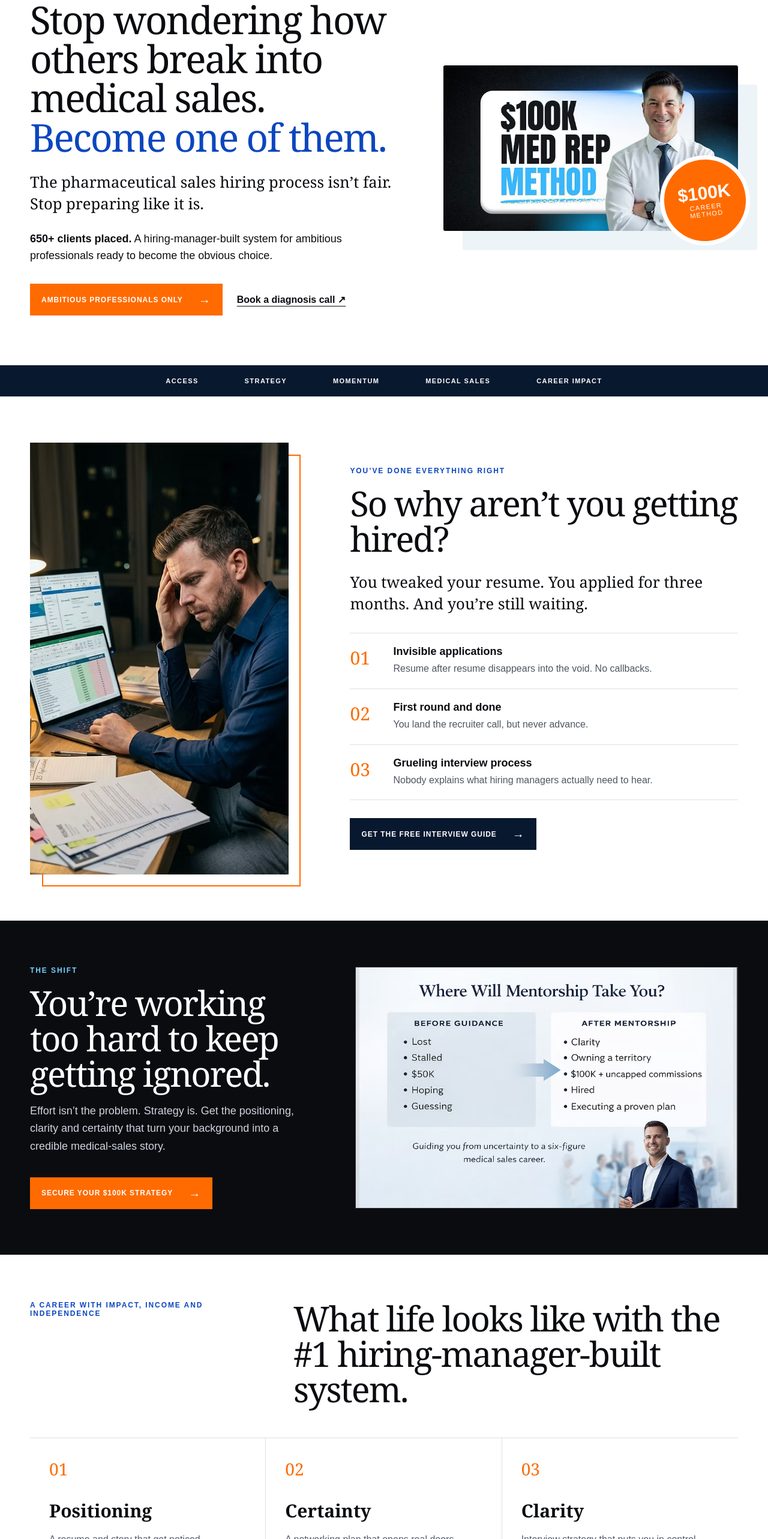
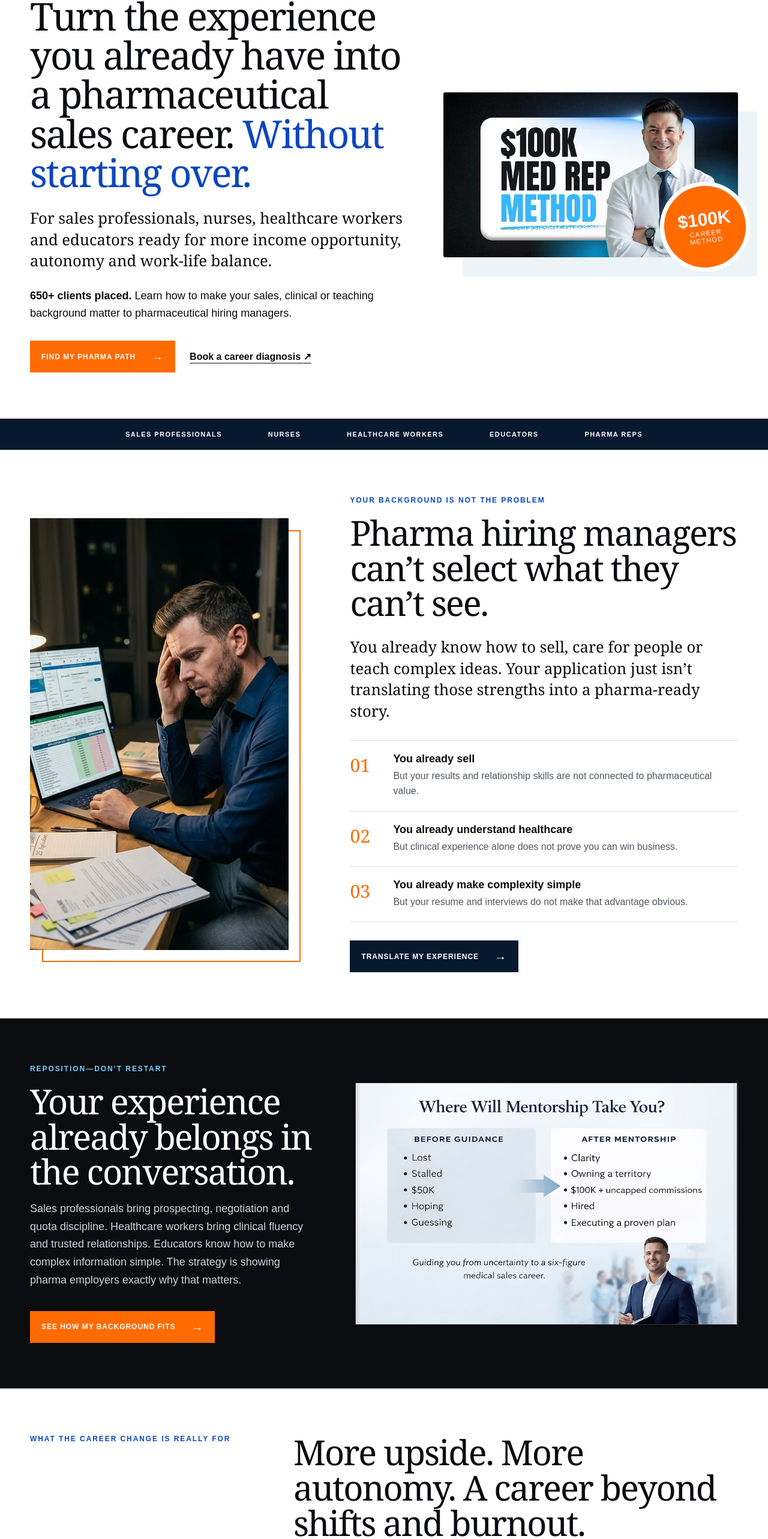
Before and after one commit to shaneemoret/jebb-pharmacoach-website, a React (Vite) app: page / in a window 1280 px wide. Shown: the part 191-2757 px from the top of the page at 60% size. Built offline with nearby package versions, Linux system fonts and the light colour scheme.

Commit message:
Rewrite site copy for owner-stated pharma ICP

```diff
--- a/index.html
+++ b/index.html
@@ -3,14 +3,14 @@
   <head>
     <meta charset="UTF-8" />
     <meta name="viewport" content="width=device-width, initial-scale=1.0" />
-    <meta name="description" content="Medical sales career coaching from The Pharma Coach. Build the access, strategy and momentum to compete for high-paying pharmaceutical and medical-device sales roles." />
+    <meta name="description" content="Pharmaceutical sales career coaching for sales professionals, nurses, healthcare workers and educators ready to turn their experience into a pharma career." />
     <meta name="theme-color" content="#0a0c10" />
     <meta property="og:title" content="The Pharma Coach | Break Into Medical Sales" />
-    <meta property="og:description" content="Stop wondering how others break into medical sales. Become one of them." />
+    <meta property="og:description" content="Turn the experience you already have into a pharmaceutical sales career—without starting over." />
     <meta property="og:type" content="website" />
     <meta property="og:image" content="assets/source/4310ea7e87b3a0cc-decoded.png" />
     <link rel="alternate" type="text/markdown" href="index.md" />
-    <title>How to Get Hired in Pharmaceutical Sales | The Pharma Coach</title>
+    <title>Break Into Pharmaceutical Sales | The Pharma Coach</title>
   </head>
   <body>
     <div id="root"></div>
--- a/src/App.jsx
+++ b/src/App.jsx
@@ -3,16 +3,16 @@ import { useState } from "react";
 const A = `${import.meta.env.BASE_URL}assets/source/`;
 
 const programs = [
-  { tier: "Break in", name: "Fast Track Academy", price: "$899", note: "Self-paced path to enter medical sales in 10 weeks.", href: "https://medrepcollege.com/fast-track-checkout", cta: "Get hired fast" },
-  { tier: "Most popular", name: "Mastermind Accelerator", price: "$2,499", note: "Weekly structure, strategy, mentorship and accountability.", href: "https://medrepcollege.com/accelerator-checkout-page", cta: "Accelerate my career", featured: true },
-  { tier: "Elite", name: "VIP Signature Access", price: "$5,799", note: "High-touch mentorship and a customized career strategy.", href: "https://medrepcollege.com/vip-access", cta: "Get VIP access" },
+  { tier: "Self-paced", name: "Fast Track Academy", price: "$899", note: "A focused path for turning your current experience into a pharmaceutical-sales job search.", href: "https://medrepcollege.com/fast-track-checkout", cta: "Start my pharma path" },
+  { tier: "Most popular", name: "Mastermind Accelerator", price: "$2,499", note: "Weekly strategy, mentorship and accountability as you pursue pharmaceutical-sales roles.", href: "https://medrepcollege.com/accelerator-checkout-page", cta: "Get guided support", featured: true },
+  { tier: "High touch", name: "VIP Signature Access", price: "$5,799", note: "A customized pharmaceutical-sales career strategy with direct, high-touch mentorship.", href: "https://medrepcollege.com/vip-access", cta: "Explore VIP support" },
 ];
 
 const objections = [
-  ["I don’t have sales experience.", "The method starts with the experience you already have and teaches you how to position it for medical-sales hiring managers."],
-  ["I can’t afford it right now.", "Choose the path that matches your current stage. Each option links to the current official enrollment page and its available payment terms."],
-  ["I’ve already tried coaching and it didn’t work.", "This system is built around medical-sales access, interview strategy and accountable execution—not generic job-search advice."],
-  ["What if I still don’t get hired?", "Use the diagnosis call to review fit, readiness and the right level of support before you enroll."],
+  ["Do I need pharmaceutical or healthcare experience?", "No. Jebb identified strong-fit clients in traditional sales, healthcare and education. The work is translating the experience you already have into the evidence pharmaceutical hiring managers need to see."],
+  ["I’m a nurse or healthcare professional. How does my background translate?", "Your clinical fluency, provider relationships, patient communication and ability to make complex information understandable can become a strong pharmaceutical-sales story. The missing piece is commercial positioning and sales strategy."],
+  ["I already work in sales. Why am I not breaking in?", "Selling skill alone does not explain your fit for pharma. You need a focused story that connects your results, relationship skills, degree and ability to learn clinical information to the role you want."],
+  ["How do I know pharma fits me better than medical device?", "Pharma often fits people who enjoy science, clinical relationships and making complex information simple. Device tends to reward a more engineering- and procedure-oriented mindset. A diagnosis call helps you choose the path before you chase the wrong role."],
 ];
 
 function Button({ href, children, tone = "orange" }) {
@@ -50,13 +50,13 @@ export function App() {
       <main id="top">
         <section className="hero section-pad">
           <div className="hero__copy">
-            <p className="eyebrow">Medical sales career coaching</p>
-            <h1>Stop wondering how others break into medical sales. <em>Become one of them.</em></h1>
-            <p className="lead">The pharmaceutical sales hiring process isn’t fair. Stop preparing like it is.</p>
-            <p className="proof-line"><strong>650+ clients placed.</strong> A hiring-manager-built system for ambitious professionals ready to become the obvious choice.</p>
+            <p className="eyebrow">Pharmaceutical sales career coaching</p>
+            <h1>Turn the experience you already have into a pharmaceutical sales career. <em>Without starting over.</em></h1>
+            <p className="lead">For sales professionals, nurses, healthcare workers and educators ready for more income opportunity, autonomy and work-life balance.</p>
+            <p className="proof-line"><strong>650+ clients placed.</strong> Learn how to make your sales, clinical or teaching background matter to pharmaceutical hiring managers.</p>
             <div className="button-row">
-              <Button href="https://www.thepharmacoach.com/apply-for-pharmaceutical-sales-career-coaching">Ambitious professionals only</Button>
-              <a className="text-link" href="https://medrepcollege.com/book-a-call-with-jebb">Book a diagnosis call <span aria-hidden="true">↗</span></a>
+              <Button href="https://www.thepharmacoach.com/apply-for-pharmaceutical-sales-career-coaching">Find my pharma path</Button>
+              <a className="text-link" href="https://medrepcollege.com/book-a-call-with-jebb">Book a career diagnosis <span aria-hidden="true">↗</span></a>
             </div>
           </div>
           <div className="hero__visual">
@@ -66,31 +66,31 @@ export function App() {
         </section>
 
         <section className="brand-strip" aria-label="Program focus">
-          <span>Access</span><span>Strategy</span><span>Momentum</span><span>Medical sales</span><span>Career impact</span>
+          <span>Sales professionals</span><span>Nurses</span><span>Healthcare workers</span><span>Educators</span><span>Pharma reps</span>
         </section>
 
         <section className="problem section-pad">
           <div className="image-frame image-frame--portrait"><img src={`${A}dda3946000c24b11-decoded.png`} alt="Professional frustrated by an unproductive job search" /></div>
           <div className="problem__copy">
-            <p className="eyebrow">You’ve done everything right</p>
-            <h2>So why aren’t you getting hired?</h2>
-            <p className="lead">You tweaked your resume. You applied for three months. And you’re still waiting.</p>
+            <p className="eyebrow">Your background is not the problem</p>
+            <h2>Pharma hiring managers can’t select what they can’t see.</h2>
+            <p className="lead">You already know how to sell, care for people or teach complex ideas. Your application just isn’t translating those strengths into a pharma-ready story.</p>
             <ol className="number-list">
-              <li><span>01</span><div><strong>Invisible applications</strong><p>Resume after resume disappears into the void. No callbacks.</p></div></li>
-              <li><span>02</span><div><strong>First round and done</strong><p>You land the recruiter call, but never advance.</p></div></li>
-              <li><span>03</span><div><strong>Grueling interview process</strong><p>Nobody explains what hiring managers actually need to hear.</p></div></li>
+              <li><span>01</span><div><strong>You already sell</strong><p>But your results and relationship skills are not connected to pharmaceutical value.</p></div></li>
+              <li><span>02</span><div><strong>You already understand healthcare</strong><p>But clinical experience alone does not prove you can win business.</p></div></li>
+              <li><span>03</span><div><strong>You already make complexity simple</strong><p>But your resume and interviews do not make that advantage obvious.</p></div></li>
             </ol>
-            <Button href="https://medrepcollege.com/access" tone="navy">Get the free interview guide</Button>
+            <Button href="https://medrepcollege.com/access" tone="navy">Translate my experience</Button>
           </div>
         </section>
 
         <section className="shift">
           <div className="section-pad shift__inner">
             <div>
-              <p className="eyebrow eyebrow--light">The shift</p>
-              <h2>You’re working too hard to keep getting ignored.</h2>
-              <p>Effort isn’t the problem. Strategy is. Get the positioning, clarity and certainty that turn your background into a credible medical-sales story.</p>
-              <Button href="https://www.thepharmacoach.com/pricing-plans/pharmaceutical-sales-interview-help">Secure your $100K strategy</Button>
+              <p className="eyebrow eyebrow--light">Reposition—don’t restart</p>
+              <h2>Your experience already belongs in the conversation.</h2>
+              <p>Sales professionals bring prospecting, negotiation and quota discipline. Healthcare workers bring clinical fluency and trusted relationships. Educators know how to make complex information simple. The strategy is showing pharma employers exactly why that matters.</p>
+              <Button href="https://www.thepharmacoach.com/pricing-plans/pharmaceutical-sales-interview-help">See how my background fits</Button>
             </div>
             <img src={`${A}ac01166809d45e77-decoded.png`} alt="Before guidance and after mentorship comparison" />
           </div>
@@ -98,32 +98,32 @@ export function App() {
 
         <section className="outcomes section-pad">
           <div className="outcomes__intro">
-            <p className="eyebrow">A career with impact, income and independence</p>
-            <h2>What life looks like with the #1 hiring-manager-built system.</h2>
+            <p className="eyebrow">What the career change is really for</p>
+            <h2>More upside. More autonomy. A career beyond shifts and burnout.</h2>
           </div>
           <div className="outcome-grid">
-            <article><span>01</span><h3>Positioning</h3><p>A resume and story that get noticed.</p></article>
-            <article><span>02</span><h3>Certainty</h3><p>A networking plan that opens real doors.</p></article>
-            <article><span>03</span><h3>Clarity</h3><p>Interview strategy that puts you in control.</p></article>
+            <article><span>01</span><h3>Earning upside</h3><p>Compete for roles with salary, commission and benefits—without treating any result as guaranteed.</p></article>
+            <article><span>02</span><h3>More control</h3><p>Pursue a field known for greater schedule autonomy than rigid shifts or constant patient load.</p></article>
+            <article><span>03</span><h3>A better fit</h3><p>Use your science, relationship and communication strengths in a career built around influence.</p></article>
           </div>
           <div className="photo-band">
             <img src={`${A}570bca25963a7ea5-decoded.png`} alt="Jebb Ruff, The Pharma Coach" />
-            <blockquote><p>“Stop applying blind. Start getting selected.”</p><cite>Jebb Ruff, MBA · The Pharma Coach</cite></blockquote>
+            <blockquote><p>Pharmaceutical sales rewards people who understand the science, earn trust and make complex information simple.</p><cite>The Pharma Coach approach</cite></blockquote>
           </div>
         </section>
 
         <section className="method section-pad">
-          <div className="method__title"><p className="eyebrow eyebrow--light">The $100K Med Rep Method</p><h2>Three moves to your six-figure career.</h2></div>
+          <div className="method__title"><p className="eyebrow eyebrow--light">The $100K Med Rep Method</p><h2>From “Could I do this?” to a focused pharmaceutical-sales plan.</h2></div>
           <div className="method__steps">
-            <article><b>01</b><h3>Access</h3><p>Land more medical-sales interviews.</p></article>
-            <article><b>02</b><h3>Strategy</h3><p>Secure a high-paying medical-sales job.</p></article>
-            <article><b>03</b><h3>Momentum</h3><p>Build the skills to maximize your commission career.</p></article>
+            <article><b>01</b><h3>Diagnose fit</h3><p>Confirm that pharmaceutical sales matches how you think, work and want to live.</p></article>
+            <article><b>02</b><h3>Translate</h3><p>Turn sales, clinical or teaching experience into a credible pharmaceutical story.</p></article>
+            <article><b>03</b><h3>Get selected</h3><p>Build the access, interviews and execution discipline required to compete.</p></article>
           </div>
-          <Button href="https://medrepcollege.com/fast-track">Start the fast track</Button>
+          <Button href="https://medrepcollege.com/fast-track">Build my pharma plan</Button>
         </section>
 
         <section className="programs section-pad">
-          <div className="centered-heading"><p className="eyebrow">Choose your path</p><h2>One investment. One career that pays you forever.</h2><p>Current program pricing and terms are confirmed on the linked official enrollment pages.</p></div>
+          <div className="centered-heading"><p className="eyebrow">Choose your support level</p><h2>Stop piecing together generic advice. Build one focused pharma strategy.</h2><p>Current program pricing and terms are confirmed on the linked official enrollment pages.</p></div>
           <div className="program-grid">
             {programs.map((p) => <article key={p.name} className={p.featured ? "program-card program-card--featured" : "program-card"}>
               <span>{p.tier}</span><h3>{p.name}</h3><strong>{p.price}</strong><p>{p.note}</p><Button href={p.href} tone={p.featured ? "blue" : "navy"}>{p.cta}</Button>
@@ -132,7 +132,7 @@ export function App() {
         </section>
 
         <section className="faq section-pad">
-          <div><p className="eyebrow eyebrow--light">Before you decide</p><h2>Let’s clear the air.</h2><p>Use the questions to understand fit, then book a diagnosis call for personal guidance.</p></div>
+          <div><p className="eyebrow eyebrow--light">Before you decide</p><h2>Does your experience fit pharma?</h2><p>Start with the questions people in sales, healthcare and education ask most often, then book a career diagnosis for personal guidance.</p></div>
           <div className="accordion">
             {objections.map(([q, a], i) => <article key={q}>
               <button aria-expanded={active === i} onClick={() => setActive(active === i ? -1 : i)}><span>{q}</span><b aria-hidden="true">{active === i ? "−" : "+"}</b></button>
@@ -142,12 +142,12 @@ export function App() {
         </section>
 
         <section className="final-cta section-pad">
-          <div><p className="eyebrow">Your next chapter</p><h2>Ready to stop guessing?</h2><p>Build the positioning, access and interview strategy to compete for the medical-sales career you want.</p></div>
-          <Button href="https://medrepcollege.com/book-a-call-with-jebb">Schedule your diagnosis call</Button>
+          <div><p className="eyebrow">Your next chapter</p><h2>Ready to make your experience count in pharma?</h2><p>Find out whether pharmaceutical sales fits you—and what your clearest path into the field looks like.</p></div>
+          <Button href="https://medrepcollege.com/book-a-call-with-jebb">Book my career diagnosis</Button>
         </section>
       </main>
       <footer>
-        <div className="footer__brand"><strong>THE PHARMA COACH</strong><p>Medical-sales career coaching built around access, strategy and momentum.</p></div>
+        <div className="footer__brand"><strong>THE PHARMA COACH</strong><p>Pharmaceutical-sales career coaching for professionals ready to reposition their experience and compete.</p></div>
         <div className="footer__links"><a href="https://www.thepharmacoach.com/about">About</a><a href="https://www.thepharmacoach.com/academy">Academy</a><a href="https://www.thepharmacoach.com/medical-sales-faq">FAQ</a><a href="https://www.thepharmacoach.com/pharmaceutical-sales-career-advice">Career advice</a></div>
         <div className="footer__links"><a href="https://www.instagram.com/pharma_coach_jebb_ruff_mba/">Instagram</a><a href="https://www.linkedin.com/company/the-pharma-coach/">LinkedIn</a><a href="mailto:Jebb@ThePharmaCoach.com">Email</a><a href="tel:713-480-2140">Call or text</a></div>
         <p className="footer__legal">© The Pharma Coach, LLC. All rights reserved. Results vary. Earnings and placement examples are not guarantees.</p>
```
Also changed, not shown: public/index.md (+7 -5 lines).
